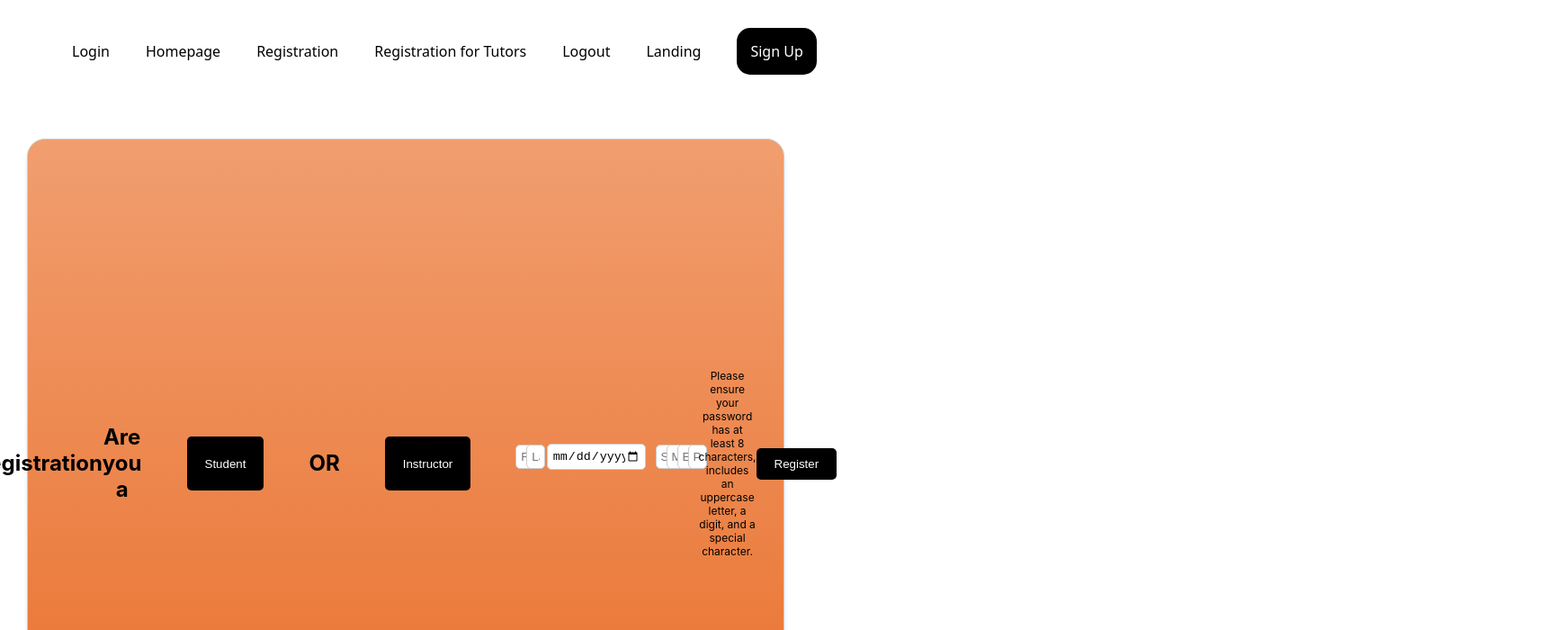
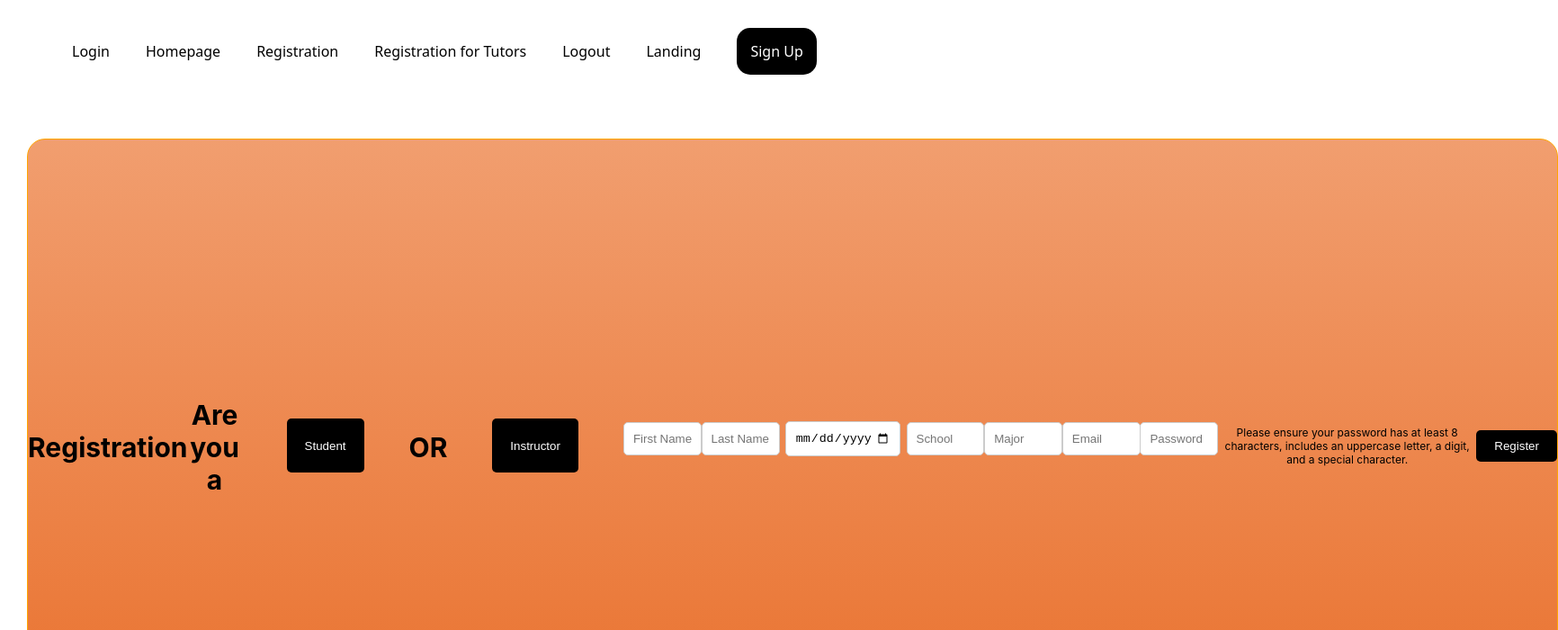
Before and after one commit to jagganjestine/CS4485, a React (Create React App) app in the folder online-tutoring/: page /registration in a window 1280 px wide. Shown: the top 700 px of the page at 90% size, 1732 px wide, since content can reach past the window. Built offline with nearby package versions, Linux system fonts and the light colour scheme.

Commit message:
small changes - for no merge conflicts

```diff
--- a/online-tutoring/package.json
+++ b/online-tutoring/package.json
@@ -4,6 +4,9 @@
   "private": true,
   "dependencies": {
     "@emailjs/browser": "^3.11.0",
+    "@emotion/react": "^11.11.1",
+    "@emotion/styled": "^11.11.0",
+    "@mui/material": "^5.14.11",
     "@testing-library/jest-dom": "^5.17.0",
     "@testing-library/react": "^13.4.0",
     "@testing-library/user-event": "^13.5.0",
--- a/online-tutoring/src/components/Registration.css
+++ b/online-tutoring/src/components/Registration.css
@@ -1,14 +1,11 @@
 /* Registration.css */
 .registration-container {
-    max-width: 800px;
-    margin: 0 auto;
-    padding: 20px;
-    border: 1px solid #ccc;
-    border-radius: 20px;
-    box-shadow: 0 5px 5px rgba(0, 0, 0, 0.1);
-    text-align: center;
-    background: linear-gradient(to right, rgba(230, 120, 17, 0.993), rgb(224, 195, 163));
-    background-color: rgb(218, 132, 33);
+  border-radius: 50px;
+  width: 1700px; /* Set the width of the box */
+  height: 100px; /* Set the height of the box */
+  background: linear-gradient(135deg, #FFA500, #FF6347); /* Orange gradient colors */
+  border: 1px solid #FFA500; /* Optional: Add a border with the same color as the starting gradient color */
+  font-size: 20px; /* Set the font size */
   }
 
   .button-container {
@@ -49,7 +46,7 @@
   input[type="email"],
   input[type="password"] {
     width: 75%;
-    padding: 5px;
+    padding: 10px;
     border: 1px solid #ccc;
     border-radius: 5px;
   }
```
Also changed, not shown: 1 other file (tests, documents, lock files or other folders).
